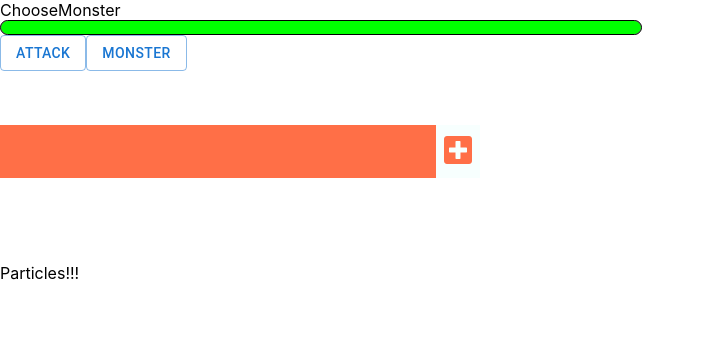
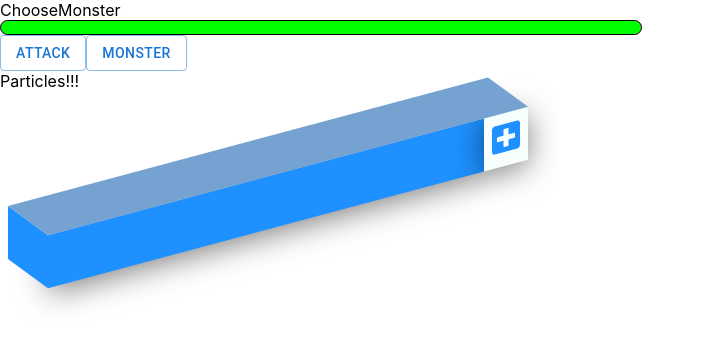
Before and after one commit to luorixo/task-fighter, a React (Create React App) app: page / in a window 1280 px wide. Shown: the top 344 px of the page, without its empty margins (0-705 px from the left). Built offline with nearby package versions, Linux system fonts and the light colour scheme.

Commit message:
animate tasksbar

```diff
--- a/package.json
+++ b/package.json
@@ -9,6 +9,7 @@
     "@testing-library/jest-dom": "^5.16.4",
     "@testing-library/react": "^13.3.0",
     "@testing-library/user-event": "^13.5.0",
+    "framer-motion": "^6.5.1",
     "react": "^18.2.0",
     "react-dom": "^18.2.0",
     "react-icons": "^4.4.0",
--- a/src/components/TaskBar/TaskBar.js
+++ b/src/components/TaskBar/TaskBar.js
@@ -1,6 +1,7 @@
 import React, {useState} from 'react';
 import './tasksbar.css';
 import Todo from './Todo';
+import { motion } from "framer-motion";
 
 function TaskBar() {
   const [inputText, setInputText] = useState("");
@@ -27,14 +28,21 @@ function TaskBar() {
   };
     return (
     <>
+    <nav className="navbar">
+      <motion.div className="side"
+      initial={{y:-100}}
+      animate={{y:20}}
+      transition={{delay: 0.1, type: "spring", stiffness: 400}}>
       <form>
           <input value={inputText} onChange={inputTextHandler} type="text" className="todo-input"/>
-          <button onClick={submitTodoHandler} className="todo-button" type="submit">
-            <i className="fas fa-plus-square"></i>
-          </button>
+          <motion.button onClick={submitTodoHandler} className="todo-button" type="submit">
+            <motion.i className="fas fa-plus-square"
+            whileHover={{textShadow: "0px 0px 8px rgb(255,255,255"}}></motion.i>
+          </motion.button>
         </form>
+      </motion.div>
         <div className="todo-container">
-          <ul className="todo-list">
+          <div className="todo-list">
             {todos.map((todo) => (
               <Todo
                 setTodos = {setTodos}
@@ -44,8 +52,10 @@ function TaskBar() {
                 text = {todo.text}
                 />
             ))}
-          </ul>
+          </div>
         </div>
+    </nav>
+
     </>
   )
 }
--- a/src/components/TaskBar/Todo.js
+++ b/src/components/TaskBar/Todo.js
@@ -1,3 +1,16 @@
+import { motion, AnimatePresence } from "framer-motion";
+import React, {useState} from 'react';
+
+const buttonVariants = {
+    hover: {
+        scale:0.9,
+        transition:{
+            yoyo: Infinity,
+            duration: 0.3
+        }
+    }
+}
+
 function Todo({text, todo, todos, setTodos}) {
     const deleteHandler = () => {
         setTodos(todos.filter((el) => el.id !== todo.id));
@@ -14,12 +27,26 @@ function Todo({text, todo, todos, setTodos}) {
         }))
     };
 
+    const [show, setShow] = useState(true);
+
   return (
-    <div className="todo">
+    <motion.div variants = {buttonVariants}
+    whileHover="hover">
+        <motion.div
+    initial={{x:-30}}
+    animate={{x:1}}
+    transition={{type: "spring", stiffness: 400}}>
+        <ul className={`todo ${todo.completed ? "completed" : ""}`}>
         <li className= {`todo-item ${todo.completed ? "completed" : ""}`}>{todo.text}</li>
-        <button onClick={completeHandler} className="complete-btn"><i className ="fas fa-check"></i></button>
-        <button onClick={deleteHandler} className="trash-btn"><i className="fas fa-trash"></i></button>
-    </div>
+        <button onClick={completeHandler} className="complete-btn"><motion.i className ="fas fa-check"
+        initial={{opacity:-1}}
+        animate={{opacity:1}}></motion.i></button>
+        <button onClick={deleteHandler} className="trash-btn"><motion.i className="fas fa-trash"
+        initial={{opacity:-6}}
+        animate={{opacity:1}}></motion.i></button>
+    </ul>
+    </motion.div>
+    </motion.div>
   )
 }
 
--- a/src/components/TaskBar/tasksbar.css
+++ b/src/components/TaskBar/tasksbar.css
@@ -1,33 +1,47 @@
 
+  *{
+    margin: 0px;
+    padding: 0px;
+}
   header {
     font-size: 2rem;
   }
 
+  .navbar {
+    position: fixed;
+    transition: width 600ms ease;
+    overflow: scroll;
+    height: 100%;
+    padding-left: 1rem;
+  }
+
   header,
   form {
-    min-height: 20vh;
     display: flex;
     align-items: center;
+
+
   }
   form input,
   form button {
     padding: 0.5rem;
     font-size: 2rem;
     border: none;
-    background: #ff6f47;
+    background: dodgerblue;
+    box-shadow: 0px 5px 30px 0px rgba(0, 0, 0, 0.5);
   }
   form button {
-    color: #ff6f47;
+    color: dodgerblue;
     background: #f7fffe;
     cursor: pointer;
     transition: all 0.3s ease;
+
   }
   form button:hover {
-    background: #ff6f47;
+    background: dodgerblue;
     color: white;
   }
   .todo-container {
-    display: flex;
     align-items: center;
   }
 
@@ -38,14 +52,15 @@
 
 
   .todo {
-    margin: 0.5rem;
-    background: #ff6f47;
+    margin: 2.7rem 2rem;
+    background: dodgerblue;;
     font-size: 1.5rem;
     color: black;
     display: flex;
     justify-content: space-between;
     align-items: center;
     transition: all 1s ease;
+    box-shadow: 0px 5px 30px 0px rgba(0, 0, 0, 0.5);
   }
   .filter-todo {
     padding: 1rem;
@@ -56,7 +71,7 @@
 
   .trash-btn,
   .complete-btn {
-    background: #ff6f47;
+    background: dodgerblue;;
     color: white;
     border: none;
     padding: 1rem;
@@ -83,46 +98,77 @@
   .completed {
     text-decoration: line-through;
     opacity: 0.5;
+    display: none;
   }
 
-  /*CUSTOM SELECTOR */
-  select {
-    -webkit-appearance: none;
-    -moz-appearance: none;
-    -ms-appearance: none;
-    appearance: none;
-    outline: 0;
-    box-shadow: none;
-    border: 0 !important;
-    background-image: none;
+
+
+  li:hover{
+    color: white;
   }
 
-  /* Custom Select */
-  .select {
-    margin: 1rem;
+  .side{
+    margin: 2rem;
+  }
+
+  form{
+    margin-bottom: 6rem;
+  }
+
+  form, ul{
+    margin-top: 5rem;
     position: relative;
-    overflow: hidden;
+    transform: skewY(-15deg);
   }
-  select {
-    color: #ff6f47;
-    font-family: "Poppins", sans-serif;
-    cursor: pointer;
-    width: 12rem;
-  }
-  /* Arrow */
-  .select::after {
-    content: "\25BC";
+
+form::before{
+    content: "";
     position: absolute;
     top: 0;
-    right: 0;
-    padding: 1rem;
-    background: #ff6f47;
-    cursor: pointer;
-    pointer-events: none;
+    left: -40px;
+    width: 40px;
+    height: 100%;
+    background: dodgerblue;
+    border-radius: 1px;
+    transform-origin: right;
+    transform: skewY(45deg);
+    transition:  0.5s;
   }
-  /* Transition */
-  /*
-  .select:hover::after {
-    transform: scale(1.5);
+
+  form::after{
+    content: "";
+    position: absolute;
+    top:-40px;
+    width: 100%;
+    height: 40px;
+    background: rgb(117, 162, 208);
+    left: 0;
+    transform-origin: bottom;
+    transform: skewX(45deg);
   }
-  */
+
+  .todo::before{
+    content: "";
+    position: absolute;
+    top: 0;
+    left: -40px;
+    width: 40px;
+    height: 100%;
+    background: dodgerblue;
+    border-radius: 1px;
+    transform-origin: right;
+    transform: skewY(45deg);
+    transition:  0.5s;
+  }
+
+  .todo::after{
+    content: "";
+    position: absolute;
+    top:-40px;
+    width: 100%;
+    height: 40px;
+    background: rgb(117, 162, 208);
+    left: 0;
+    transform-origin: bottom;
+    transform: skewX(45deg);
+  }
```
